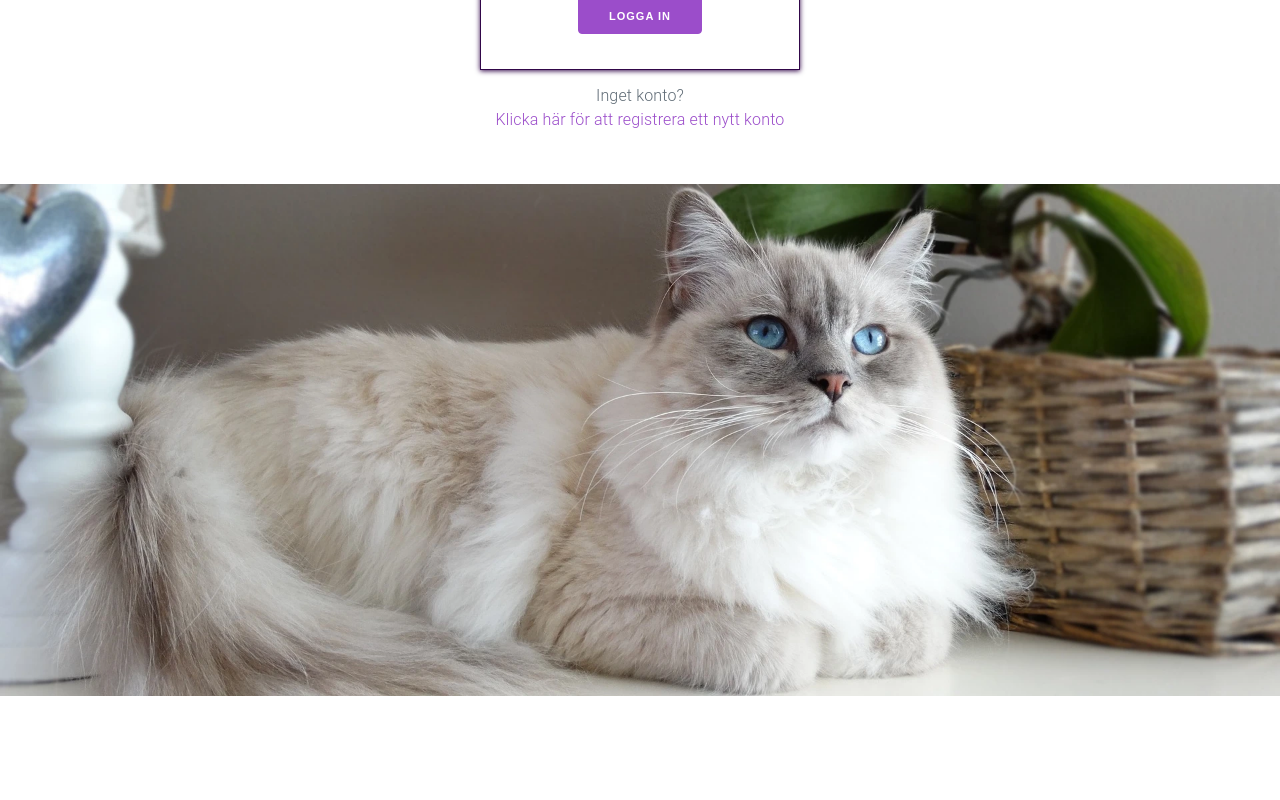
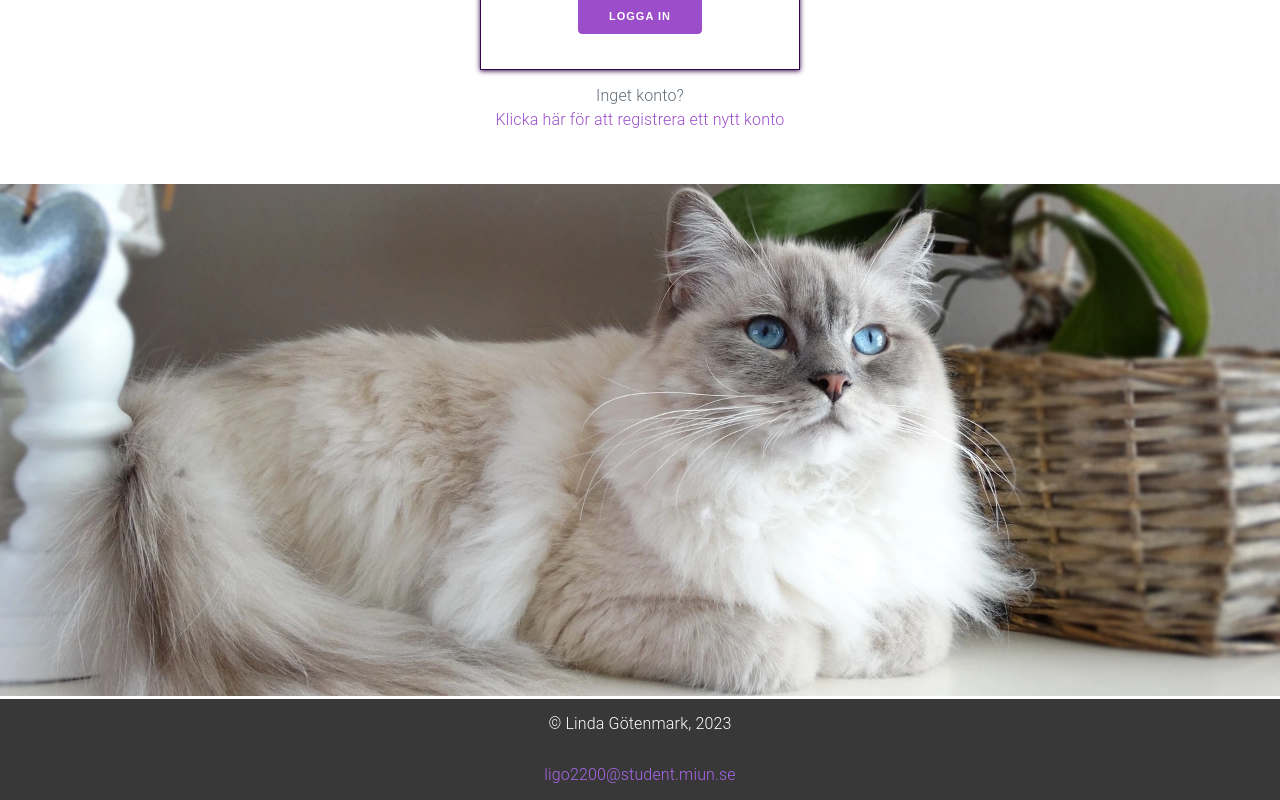
Before and after one commit to ligo2200/projekt_catsite_dt162g_vue, a Vue app: page / in a window 1280 px wide. Shown: the part 590-1390 px from the top of the page. Before the commit the page ends 1294 px from the top, so only its background shows below. Built offline with nearby package versions, Linux system fonts and the light colour scheme.

Commit message:
footer complete

```diff
--- a/src/App.vue
+++ b/src/App.vue
@@ -1,11 +1,13 @@
 <script>
 import { RouterLink, RouterView } from 'vue-router';
 import Header from './components/Header.vue';
+import Footer from './components/Footer.vue';
 
 export default {
   components: {
     Header,
-    RouterView
+    RouterView,
+    Footer
   },
 
 }
@@ -16,6 +18,8 @@ export default {
   <Header />
 
   <RouterView />
+
+  <Footer />
 </template>
 
 <style scoped>
--- /dev/null
+++ b/src/components/Footer.vue
@@ -0,0 +1,30 @@
+<script>
+export default {
+    name: "Footer"
+}
+
+</script>
+
+<template>
+    <footer>
+        <div class="my-10 ml-8 text-left">
+            <p>&copy; Linda Götenmark, 2023</p>
+            <a href="mailto:ligo2200@student.miun.se">ligo2200@student.miun.se</a>
+        </div>
+
+    </footer>
+</template>
+
+<style scoped>
+footer {
+    background-color: rgba(0, 0, 0, 0.78);
+    padding: 1%;
+    text-align: center;
+}
+p {
+    color: white;
+}
+a {
+    color: rgb(170, 103, 233);
+}
+</style>
--- a/src/components/Header.vue
+++ b/src/components/Header.vue
@@ -60,9 +60,9 @@ export default {
             <nav>
                 <ul>
                     <li>
+                        <RouterLink to="/about">Artiklar</RouterLink>
+                        <RouterLink to="/about">Om</RouterLink>
                         <RouterLink to="/home">Hem</RouterLink>
-                    </li>
-                    <li>
                         <RouterLink to="/login" @click="logout">Logga ut</RouterLink>
                     </li>
                 </ul>
--- a/src/views/StartView.vue
+++ b/src/views/StartView.vue
@@ -31,6 +31,7 @@ export default {
 main {
   text-align: center;
   margin-top: 4%;
+  margin-bottom: -0.4%;
 }
 p {
   margin-top: 1%;
@@ -39,6 +40,4 @@ p {
 img {
   margin-top: 4%;
 }
-
-
 </style>
```
